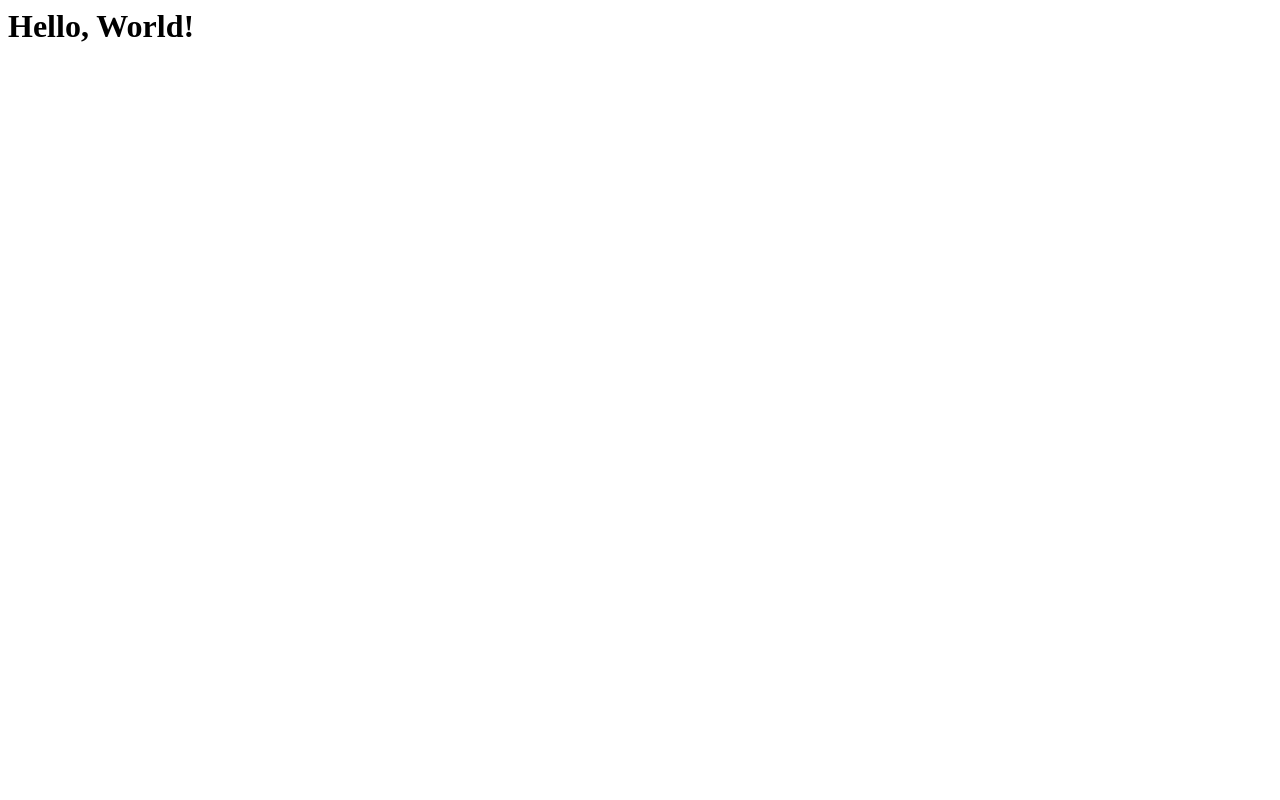
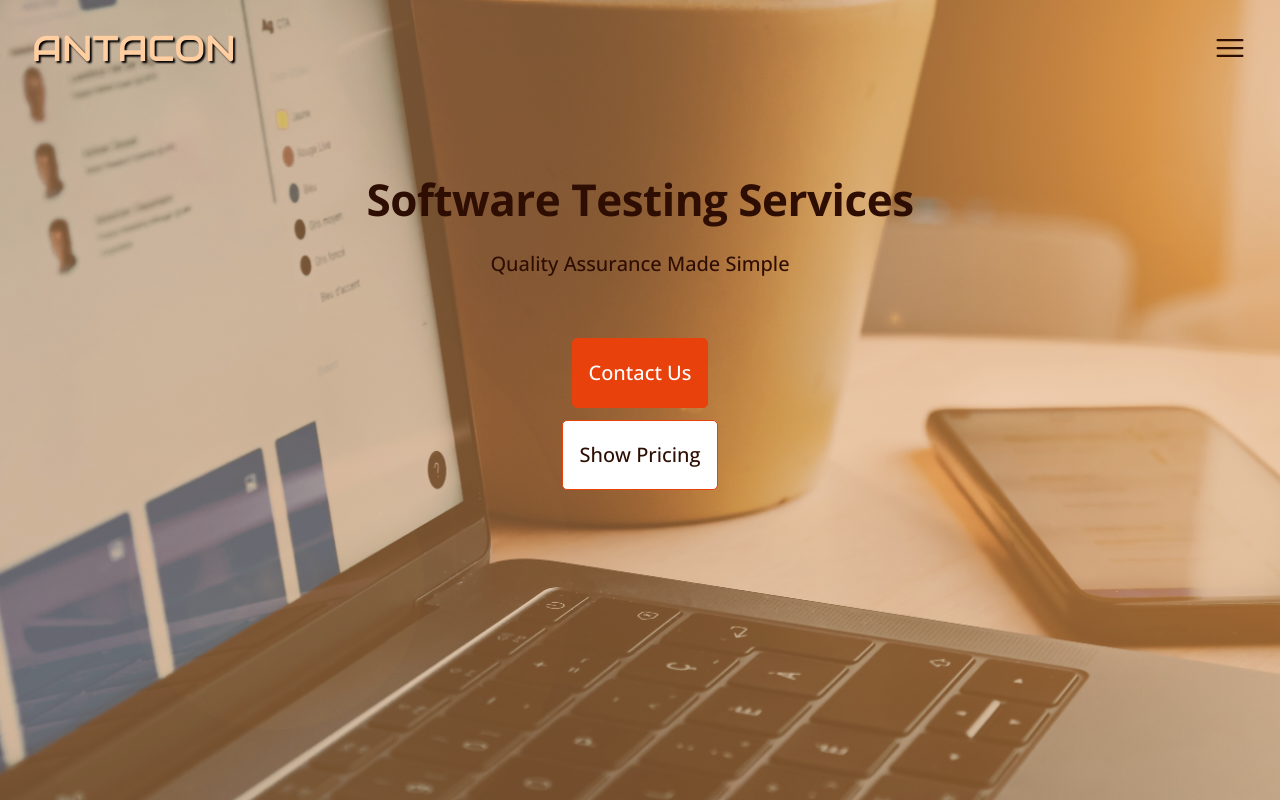
Before and after one commit to dan-harris1/antacon, a website: page public/index.html in a window 1280 px wide. Drawn offline with nearby package versions, Linux system fonts and the light colour scheme.

Commit message:
Adds hero and nav bar

```diff
--- a/public/index.html
+++ b/public/index.html
@@ -1 +1,48 @@
-<h1>Hello, World!</h1>
+<!DOCTYPE html>
+<html lang="en">
+  <head>
+    <meta charset="UTF-8" />
+    <meta http-equiv="X-UA-Compatible" content="IE=edge" />
+    <meta name="viewport" content="width=device-width, initial-scale=1.0" />
+    <title>Antacon</title>
+    <link rel="preconnect" href="https://fonts.googleapis.com" />
+    <link rel="preconnect" href="https://fonts.gstatic.com" crossorigin />
+    <link
+      href="https://fonts.googleapis.com/css2?family=Audiowide&family=Open+Sans:wght@400;500;700&display=swap"
+      rel="stylesheet"
+    />
+    <link rel="stylesheet" href="./style.css" />
+  </head>
+  <body>
+    <main>
+      <header class="header"></header>
+      <section class="section-hero">
+        <nav class="nav">
+          <a href="#" class="logo">ANTACON</a>
+          <svg
+            xmlns="http://www.w3.org/2000/svg"
+            fill="none"
+            viewBox="0 0 24 24"
+            stroke-width="1.5"
+            stroke="currentColor"
+            class="nav-icon"
+          >
+            <path
+              stroke-linecap="round"
+              stroke-linejoin="round"
+              d="M3.75 6.75h16.5M3.75 12h16.5m-16.5 5.25h16.5"
+            />
+          </svg>
+        </nav>
+        <div class="hero-container">
+          <h1 class="heading-primary">Software Testing Services</h1>
+          <p class="hero-description">Quality Assurance Made Simple</p>
+          <div class="hero-btns">
+            <a href="#" class="hero-btn">Contact Us</a>
+            <a href="#" class="hero-btn hero-btn--pricing">Show Pricing</a>
+          </div>
+        </div>
+      </section>
+    </main>
+  </body>
+</html>
--- /dev/null
+++ b/public/style.css
@@ -0,0 +1,180 @@
+/*
+--- 01 TYPOGRAPHY SYSTEM
+
+- Font sizes (px)
+10 / 12 / 14 / 16 / 18 / 20 / 24 / 30 / 36 / 44 / 52 / 62 / 74 / 86 / 98
+
+- Font weights
+Default: 400
+Medium: 500
+Semi-bold: 600
+Bold: 700
+
+- Line heights:
+Default: 1
+Small: 1.05
+Medium: 1.2
+Paragraph default: 1.6
+Large: 1.8
+
+- Letter spacing
+-0.5px
+0.75px
+
+--- 02 COLORS
+
+- Primary:
+- Tints:
+- Shades:
+- Accents:
+- Greys:
+
+#888
+#767676 (lightest grey allowed on #fff)
+#6f6f6f (lightest grey allowed on #fdf2e9)
+#555
+#333
+
+--- 05 SHADOWS
+
+box-shadow: 0 2.4rem 4.8rem rgba(0, 0, 0, 0.075);
+
+--- 06 BORDER-RADIUS
+
+Default: 9px
+Medium: 11px
+
+--- 07 WHITESPACE
+
+- Spacing system (px)
+2 / 4 / 8 / 12 / 16 / 24 / 32 / 48 / 64 / 80 / 96 / 128
+*/
+
+* {
+  padding: 0;
+  margin: 0;
+  box-sizing: border-box;
+}
+
+html {
+  /* font-size: 10px; */
+  /* 10px / 16px = 0.625 = 62.5% */
+  /* Percentage of user's browser font-size setting */
+  font-size: 62.5%;
+  overflow-x: hidden;
+
+  /* May not work on all browsers (Safari, Edge) */
+  /* scroll-behavior: smooth; */
+}
+
+body {
+  font-family: "Open Sans", sans-serif;
+  line-height: 1;
+  font-weight: 400;
+  color: #2e0d02;
+
+  /* Only works if there is nothing absolutely positioned in relation to body */
+  overflow-x: hidden;
+}
+
+p,
+a {
+  letter-spacing: 0.75;
+}
+
+a {
+  text-decoration: none;
+}
+
+.nav {
+  display: flex;
+  justify-content: space-between;
+  align-items: center;
+  height: 9.6rem;
+  padding: 0 3.2rem;
+}
+
+.logo {
+  font-family: audiowide;
+  font-size: 3.6rem;
+  color: #ffcea1;
+  text-shadow: 2px 2px 2px black;
+}
+
+.nav-icon {
+  height: 3.6rem;
+  width: 3.6rem;
+}
+
+.nav-icon:hover,
+.nav-icon:active {
+  cursor: pointer;
+}
+
+.section-hero {
+  background-image: linear-gradient(
+      to right bottom,
+      rgba(235, 151, 78, 0.35),
+      rgba(230, 125, 34, 0.35)
+    ),
+    url(./img/hero.jpg);
+  background-size: cover;
+  min-height: 600px;
+  height: 100vh;
+}
+
+.hero-container {
+  justify-content: center;
+  padding: 8rem 3.2rem 3.2rem 3.2rem;
+  text-align: center;
+}
+
+.heading-primary {
+  font-size: 4.4rem;
+  font-weight: 700;
+  line-height: 1.05;
+  margin-bottom: 3.2rem;
+  color: #2e0d02;
+  letter-spacing: -0.5px;
+}
+
+.hero-description {
+  font-size: 2rem;
+  font-weight: 500;
+  margin-bottom: 6.4rem;
+}
+
+.hero-btns {
+  display: flex;
+  flex-direction: column;
+  align-items: center;
+  gap: 1.2rem;
+}
+
+.hero-btn {
+  font-weight: 500;
+  padding: 2.4rem 1.6rem;
+  font-size: 2rem;
+  border-radius: 5px;
+  transition: all 0.3s;
+  color: #2e0d02;
+}
+
+.hero-btn:link,
+.hero-btn:visited {
+  border: 1px solid #e8410c;
+  background-color: #e8410c;
+  color: #fff;
+}
+
+.hero-btn:hover,
+.hero-btn:active {
+  border: 1px solid #a72f09;
+  background-color: #a72f09;
+}
+
+.hero-btn--pricing:link,
+.hero-btn--pricing:visited {
+  color: #2e0d02;
+  background-color: #fff;
+}
```
Also changed, not shown: index.js (+9 -1 lines), public/img/hero.jpg (added).
